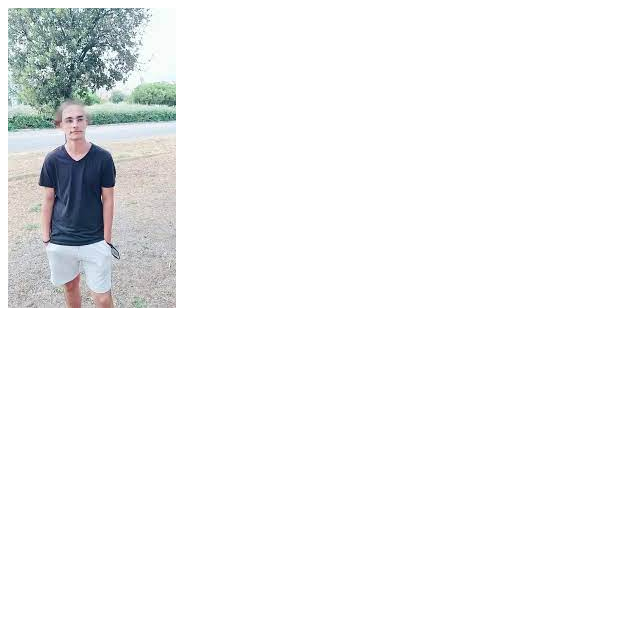
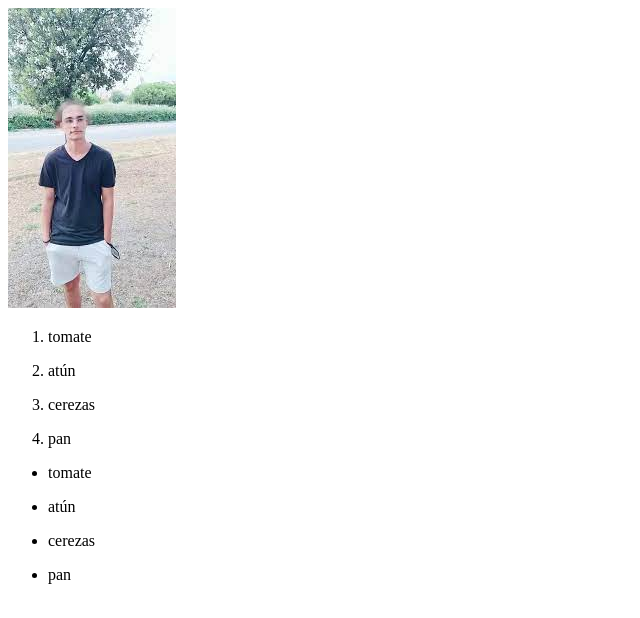
Before and after one commit to sergiomr03/Test, a plain HTML site: page index.html in a window 1280 px wide. Shown: the whole page, without its empty margins (0-640 px from the left). Drawn offline with Linux system fonts and the light colour scheme.

Commit message:
lista ordenada y desordenada

```diff
--- a/index.html
+++ b/index.html
@@ -11,6 +11,38 @@
 
 <body>
     <img src="./img/descarga.jpg" alt="bou">
+
+    <!--Etiqueta para generar una lista ordenada-->
+    <ol>
+        <li>
+            <p>tomate</p>
+        </li>
+        <li>
+            <p>atún</p>
+        </li>
+        <li>
+            <p>cerezas</p>
+        </li>
+        <li>
+            <p>pan</p>
+        </li>
+    </ol>
+    <!--Etiqueta para generar una lista desordenada-->
+    <ul>
+        <li>
+            <p>tomate</p>
+        </li>
+        <li>
+            <p>atún</p>
+        </li>
+        <li>
+            <p>cerezas</p>
+        </li>
+        <li>
+            <p>pan</p>
+        </li>
+    </ul>
+
 </body>
 
 </html>
```
